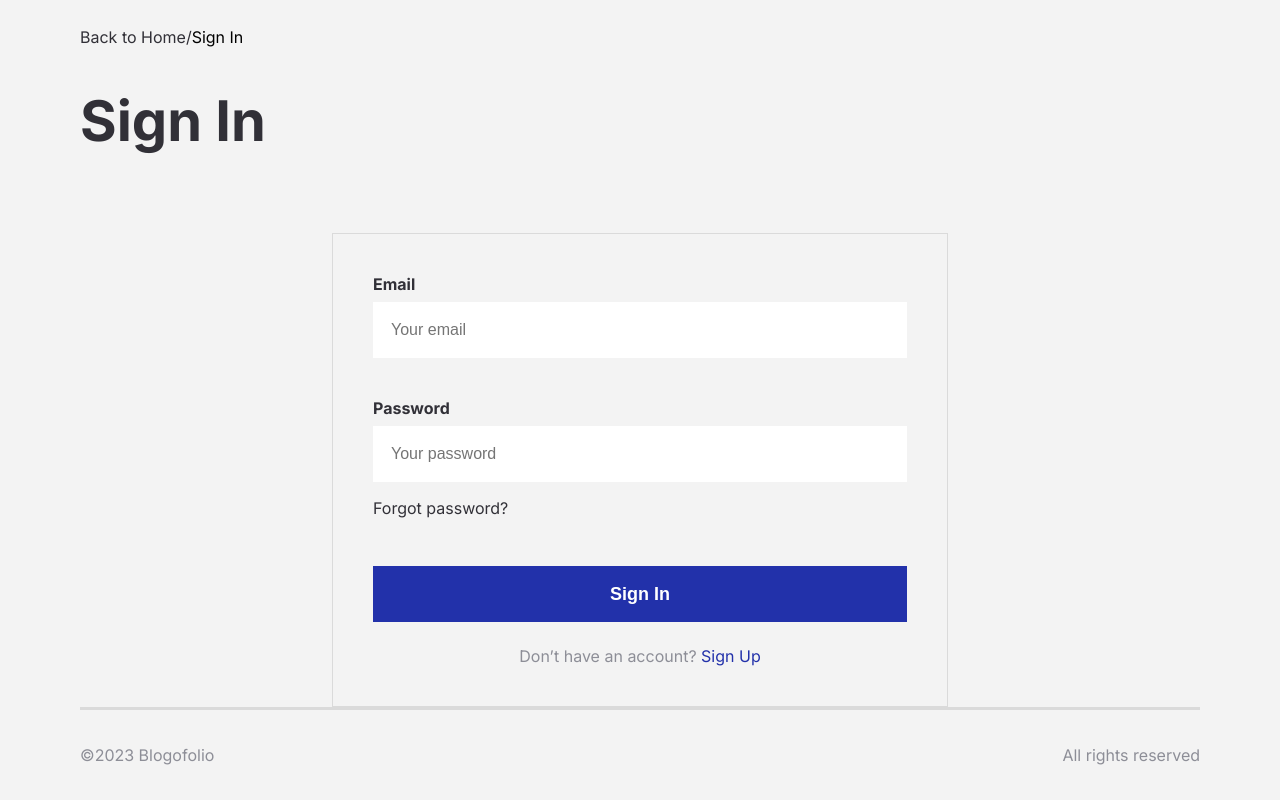
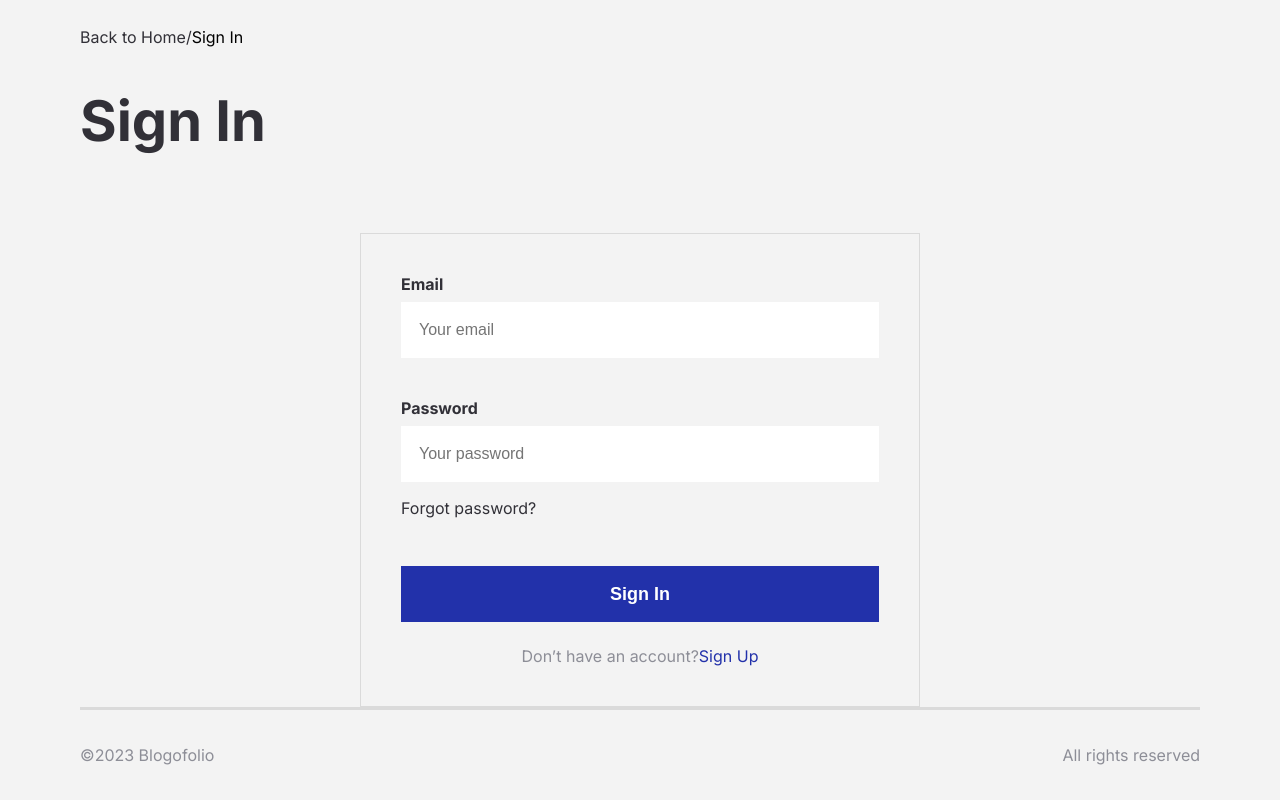
Before and after one commit to murashovzhen/playground_react, a React (Create React App) app: page /singin in a window 1280 px wide. Shown: the part 299-1099 px from the top of the page. Built offline with nearby package versions, Linux system fonts and the light colour scheme.

Commit message:
redact class name

```diff
--- a/src/Components/FormElement/index.tsx
+++ b/src/Components/FormElement/index.tsx
@@ -7,7 +7,6 @@ const FormElement = (props: FormElementType) => {
         <div className={styles.formElement}>
             <label>{props.label}</label>
             <input
-                //   className={isError ? styles.error : ''}
                 type={props.type}
                 //value={props.value}
                 placeholder={props.placeholder} />
--- a/src/Components/FormLayout/index.tsx
+++ b/src/Components/FormLayout/index.tsx
@@ -5,8 +5,8 @@ const FormLayout = (props: FormLayoutType) => {
 
   return (
     <div className={styles.col}>
-      <div className={styles.row_w_100}>
-        <div className={styles.breadcrumbs}>
+      <div className={styles.row_w_12}>
+        <div>
           {props.breadcrumbs.map(breadcrumb => (
             <span><a href="#">{breadcrumb}</a>/</span>
           ))}
@@ -16,8 +16,7 @@ const FormLayout = (props: FormLayoutType) => {
           {props.title}
         </h1>
       </div>
-
-      <div className={styles.row_w_55_align_self_center}>
+      <div className={`${styles.row_w_6} ${styles.align_self_center}`}>
         {props.children}
       </div>
     </div>
--- a/src/Components/FormLayout/styles.module.scss
+++ b/src/Components/FormLayout/styles.module.scss
@@ -20,7 +20,7 @@
         }
     }
 
-    .row_w_100 {
+    .row_w_12 {
         width: 100%;
         text-align: left;
 
@@ -35,10 +35,10 @@
                 color: #313037;
 
                 &:hover {
-                        color: #2231AA;
-                        cursor: pointer;
-                        transition: all 0.25s;
-                    }
+                    color: #2231AA;
+                    cursor: pointer;
+                    transition: all 0.25s;
+                }
             }
         }
 
@@ -52,13 +52,16 @@
         }
     }
 
-    .row_w_55_align_self_center {
+    .align_self_center {
         margin-top: 72px;
-        width: 55%;
         border: 1px solid #DADADA;
         align-self: center;
         padding: 0 40px 40px 40px;
         box-sizing: border-box;
+    }
+
+    .row_w_6 {
+        width: 50%;
 
         @media (max-width: 767px) {
             & {
--- a/src/Components/SingIn/index.tsx
+++ b/src/Components/SingIn/index.tsx
@@ -21,12 +21,12 @@ const SingIn = () => {
           placeholder={'Your password'}
           label={'Password'} />
         <div className={styles.singInBox_footer}>
-          <a href="#">Forgot password?</a>
+          <a href="#">{'Forgot password?'}</a>
           <FormButton
             text="Sign In" />
           <span>
-            Don’t have an account?
-            <a href="#"> Sign Up</a>
+            {'Don’t have an account?'}
+            <a href="#">{'Sign Up'} </a>
           </span>
         </div>
       </form>
```
